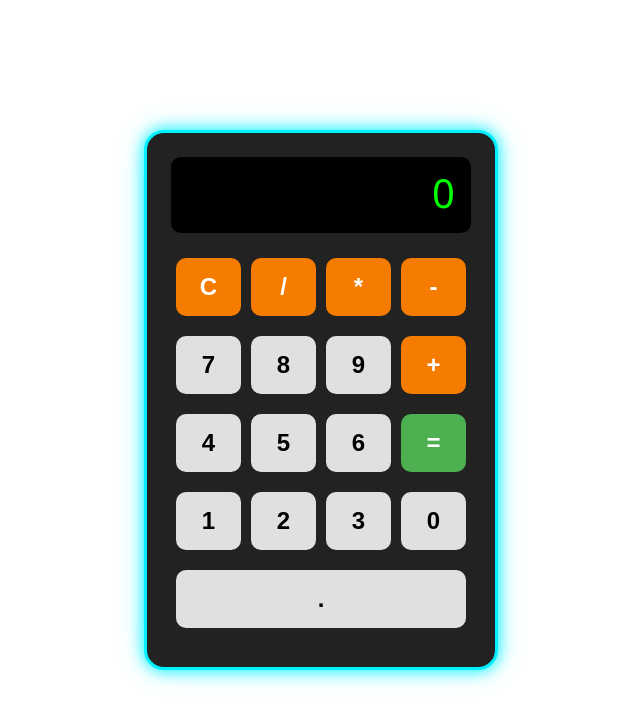
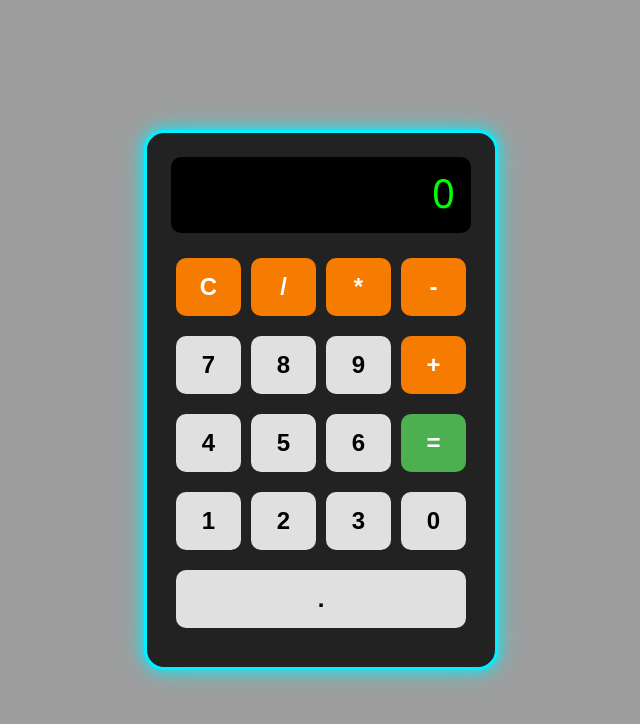
Before and after one commit to OXY2006/Calculator, a plain HTML site: page index.html in a window 1280 px wide. Shown: the whole page, without its empty margins (319-959 px from the left). Drawn offline with Linux system fonts and the light colour scheme; the site is published under a folder, as on GitHub Pages, so addresses that start at the root find nothing.

Commit message:
Update style.css

```diff
--- a/style.css
+++ b/style.css
@@ -6,7 +6,7 @@ body {
   align-items: center;
   min-height: 100vh;
   margin: 0;
-  background: url('/rm373batch13-086.jpg') no-repeat center center fixed;
+  background: url('./rm373batch13-086.jpg') no-repeat center center fixed;
   background-size: cover;
   font-family: 'Segoe UI', sans-serif;
   display: flex;
```
